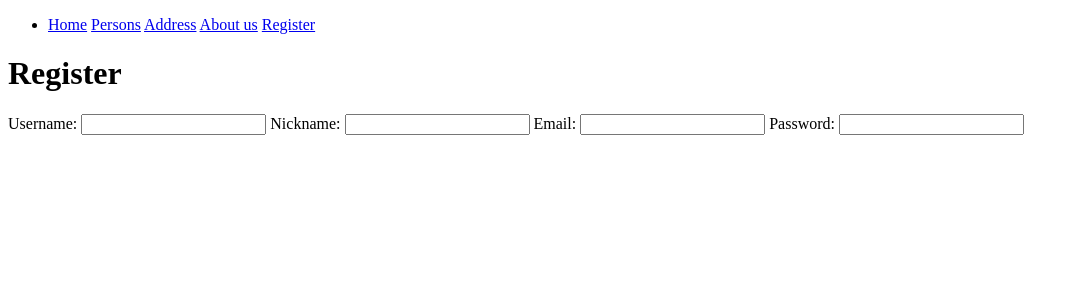
After one commit to Alexrpoma/django-crud-api, a Django app: page /register in a window 1280 px wide. The commit adds this page. Shown: the top 300 px of the page, without its empty margins (0-1079 px from the left). Run offline with Django 4.2, Linux system fonts and the light colour scheme.

Commit message:
Register form.

```diff
--- a/crud_web/crud_web_urls.py
+++ b/crud_web/crud_web_urls.py
@@ -9,5 +9,6 @@ urlpatterns = [
     path('person/<str:uuid>', views.get_person),
     path('address/<str:uuid>', views.get_address),
     path('address', views.address),
+    path('register', views.register),
     path('create', views.default_data)
 ]
--- /dev/null
+++ b/crud_web/register.py
@@ -0,0 +1,7 @@
+from django import forms
+
+class Register(forms.Form):
+  username = forms.CharField(label="Username", max_length=20)
+  nickname = forms.CharField(label="Nickname", max_length=20)
+  email = forms.CharField(label="Email", max_length=30)
+  password = forms.CharField(label="Password", max_length=30)
--- a/crud_web/templates/navbar.html
+++ b/crud_web/templates/navbar.html
@@ -13,6 +13,7 @@
         <a href="/person">Persons</a>
         <a href="/address">Address</a>
         <a href="/about">About us</a>
+        <a href="/register">Register</a>
       </li>
     </ul>
   </nav>
--- /dev/null
+++ b/crud_web/templates/register.html
@@ -0,0 +1,15 @@
+<!DOCTYPE html>
+<html lang="en">
+<head>
+  <meta charset="UTF-8">
+  <meta name="viewport" content="width=device-width, initial-scale=1.0">
+  <title>Register</title>
+</head>
+<body>
+  {% extends 'navbar.html' %}
+  {% block content %}
+    <h1>Register</h1>
+    {{register_form}}
+  {% endblock %}
+</body>
+</html>
--- a/crud_web/views.py
+++ b/crud_web/views.py
@@ -1,5 +1,7 @@
 from django.shortcuts import render
 from django.http import HttpResponse, JsonResponse
+
+from crud_web.register import Register
 from .models import Address, Person
 from django.shortcuts import get_object_or_404
 from django.core import serializers
@@ -60,9 +62,16 @@ def get_address(request, uuid):
 def address(request):
     address_list = list(Address.objects.values())
     address_objs = Address.objects.all()
+    print(address_objs)
     return render(request, 'address.html', {
         'address_str': address_list,
         'address_objs': address_objs
+    })
+
+def register(request):
+    print(Register)
+    return render(request, 'register.html', {
+        'register_form': Register
     })
 
 
```
